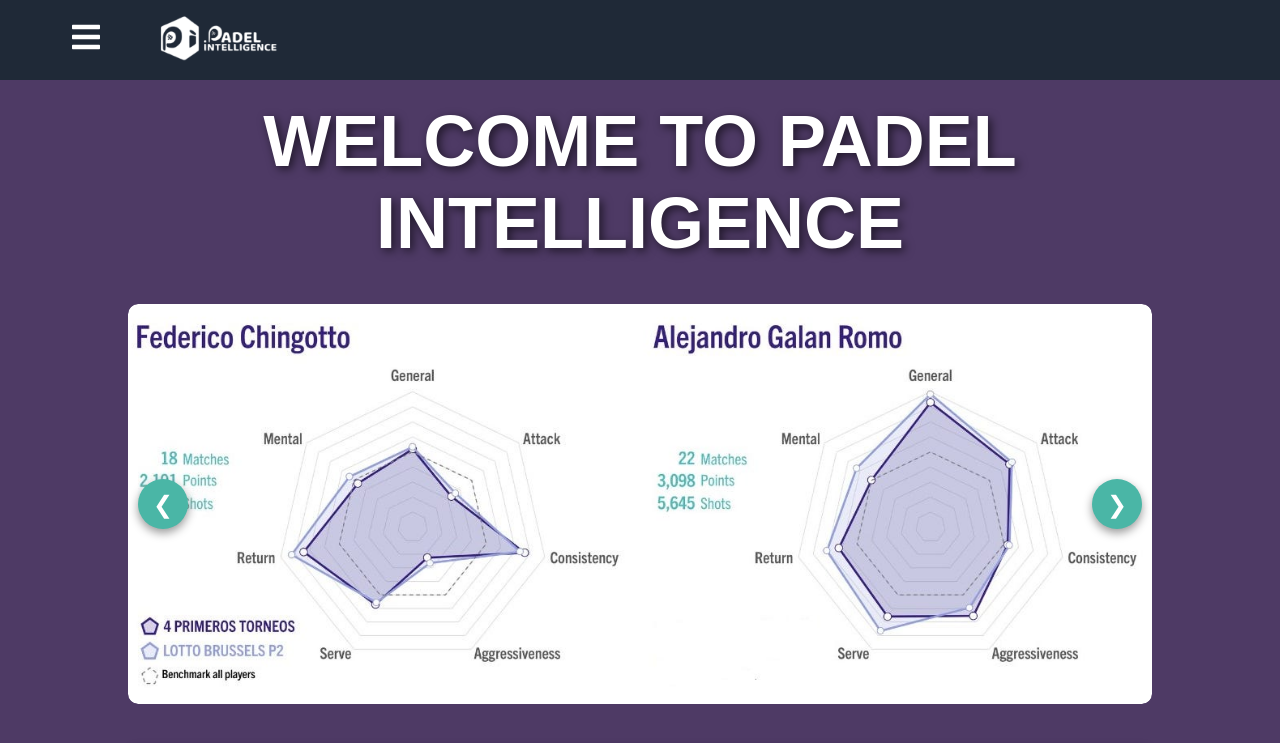
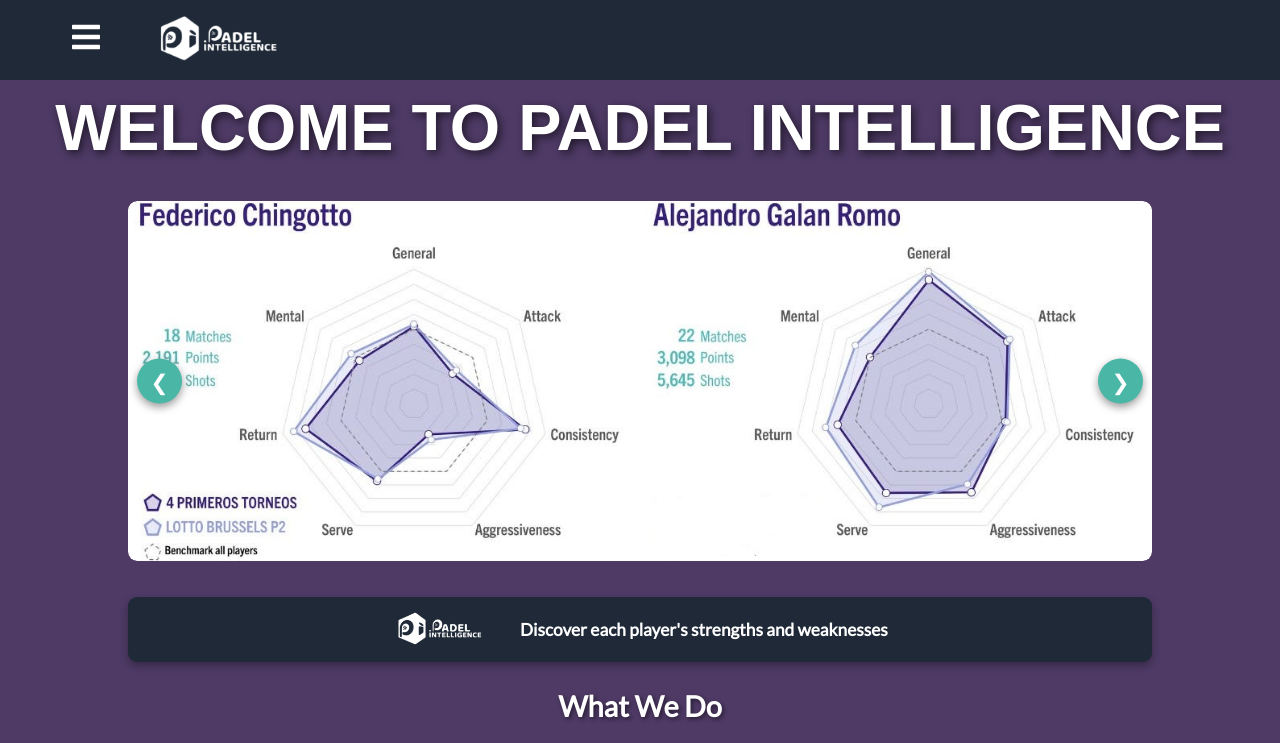
Before and after one commit to DavidSanzUFV/PadelIntelligence, a React (Create React App) app in the folder padel-intelligence/: page / in a window 1280 px wide. Shown: the top 743 px of the page. Built offline with nearby package versions, Linux system fonts and the light colour scheme.

Commit message:
some resolution css problems

```diff
--- a/padel-intelligence/src/styles/App.css
+++ b/padel-intelligence/src/styles/App.css
@@ -17,7 +17,7 @@
 }
 
 body {
-  background-color: var(--primary-bg);
+  background-color: #4e3a65;
   color: var(--text-white);
 }
 
@@ -36,7 +36,7 @@
 main {
   flex: 1;
   padding: 20px;
-  background-color: var(--secondary-bg);
+  background-color: #4e3a65;
   color: var(--text-white);
 }
 
@@ -49,3 +49,13 @@
 a:hover {
   color: var(--highlight-purple);
 }
+.app-container {
+  background-color: #4e3a65;
+}
+.content-container {
+  zoom: 0.9;
+  background-color: #4e3a65;
+}
+.main-content {
+  width: 100%;
+}
```
